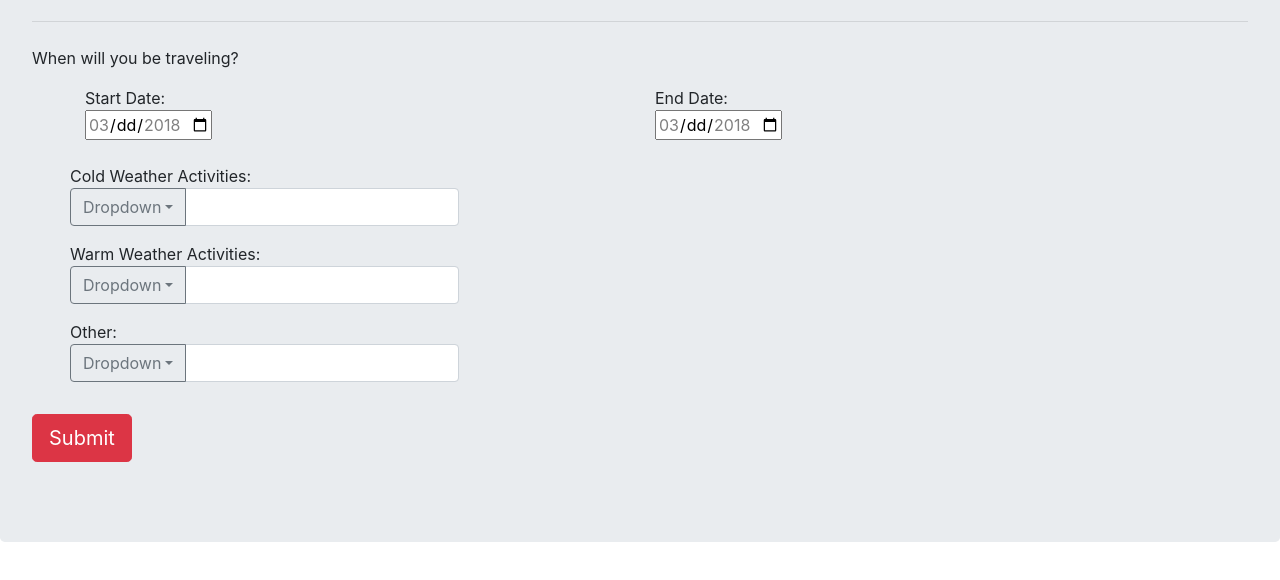
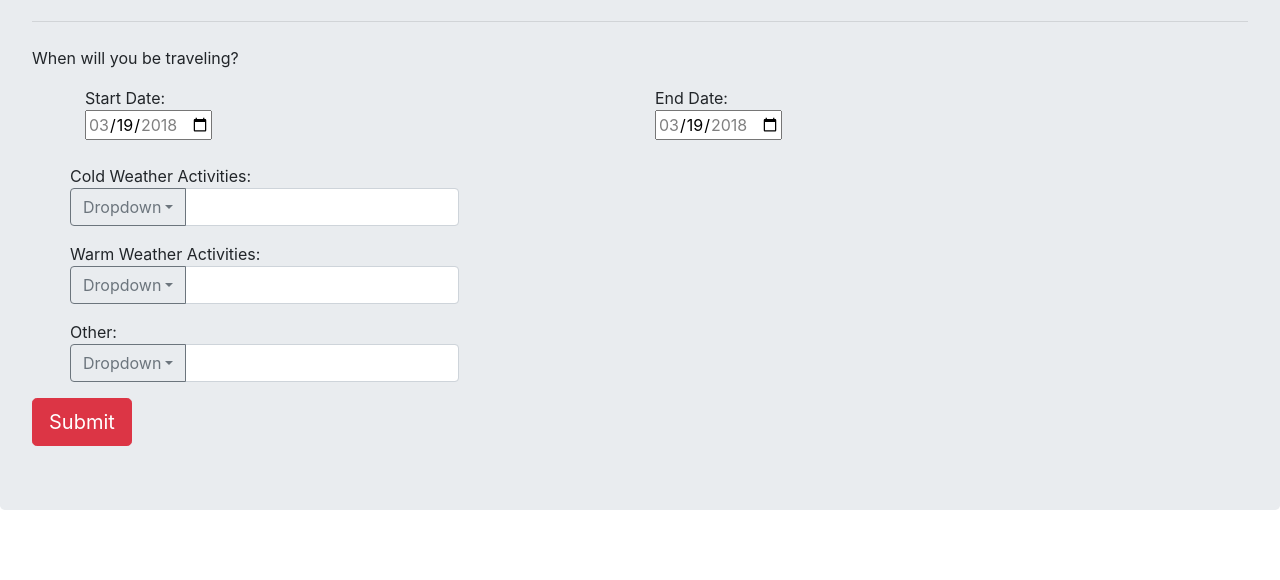
Before and after one commit to 1saulsh/Project_1, a plain HTML site: page index.html in a window 1280 px wide. Shown: the part 172-752 px from the top of the page. Drawn offline with nearby package versions, Linux system fonts and the light colour scheme.

Commit message:
Fixed invalid min and max dates for calendar.

```diff
--- a/app.js
+++ b/app.js
@@ -3,8 +3,7 @@
 //Not input-validation because the user could still type in a min and max that doesn't meet the criteria... We need an if statement that checks that the date is valid.
 var currentDate = moment().format("YYYY-MM-DD");
 var maxDate = moment(currentDate).add(4, "days").format("YYYY-MM-DD");
-console.log("MAX DATE: " + maxDate);
 
 // Changing the max and min attributes of the start and end date
-$("#startDate").attr({ "min": currentDate, "max": maxDate });
-$("#endDate").attr({ "min": currentDate, "max": maxDate });
+$("#startDate").attr({ "min": currentDate, "max": maxDate, "value": currentDate });
+$("#endDate").attr({ "min": currentDate, "max": maxDate, "value": currentDate });
--- a/index.html
+++ b/index.html
@@ -24,14 +24,12 @@
         <p>When will you be traveling?</p>
 
         <form action="/action_page.php">
-
             <div class="container">
-
                 <div class="row">
                     <div class="col">
                         Start Date:
                         <br>
-                        <input id="startDate" type="date" name="startDate" min="2001-12-31" max="2028-12-31">
+                        <input id="startDate" type="date" name="startDate" min="2018-01-01" max="2028-12-01" value="2018-01-01">
                         <br>
                         <br>
                     </div>
@@ -39,7 +37,7 @@
                     <div class="col">
                         End Date:
                         <br>
-                        <input id="endDate" type="date" name="endDate" min="0000-00-00" max="0000-00-00">
+                        <input id="endDate" type="date" name="endDate" min="2018-01-01" max="2028-12-01" value="2018-01-01">
                         <br>
                         <br>
                     </div>
@@ -47,7 +45,6 @@
             </div>
 
             <div class="container">
-
                 <div class="row">
                     <div class="col-4-lg">
                         Cold Weather Activities:
@@ -82,7 +79,6 @@
                                 </div>
                                 <input type="text" class="form-control" aria-label="Text input with dropdown button">
                             </div>
-
                         </div>
                         <div class="col-4-lg">
                             Other:
@@ -100,23 +96,19 @@
                                 </div>
                                 <input type="text" class="form-control" aria-label="Text input with dropdown button">
                             </div>
-
                         </div>
                     </div>
                 </div>
             </div>
-
         </form>
 
-        <p class="lead">
-
+        <div class="lead">
             <div class="row">
                 <div class="col">
                     <a class="btn btn-danger btn-lg" href="#" role="button">Submit</a>
                 </div>
             </div>
-
-        </p>
+        </div>
     </div>
 
     <!-- jQuery first, then Popper.js, then Bootstrap JS -->
```
